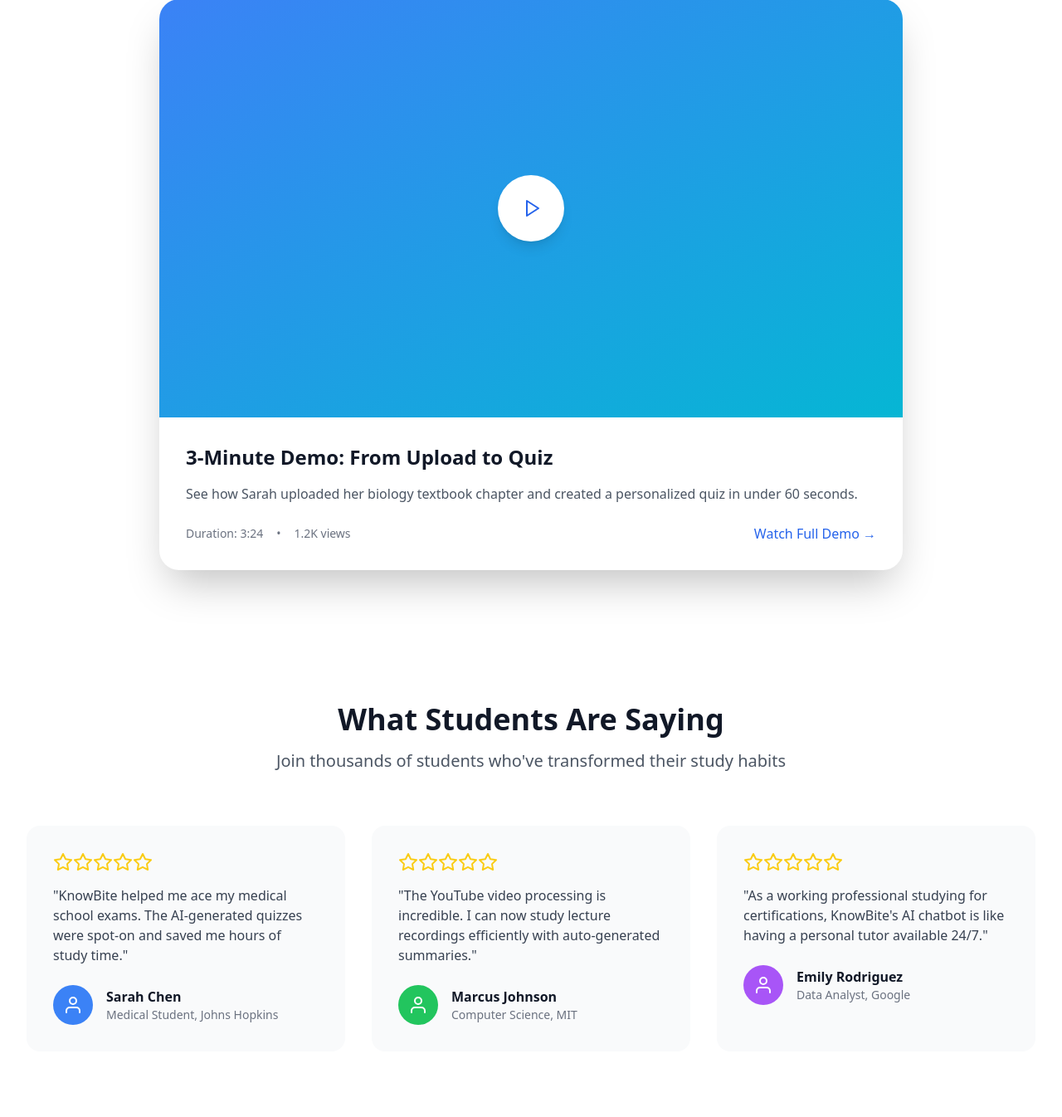
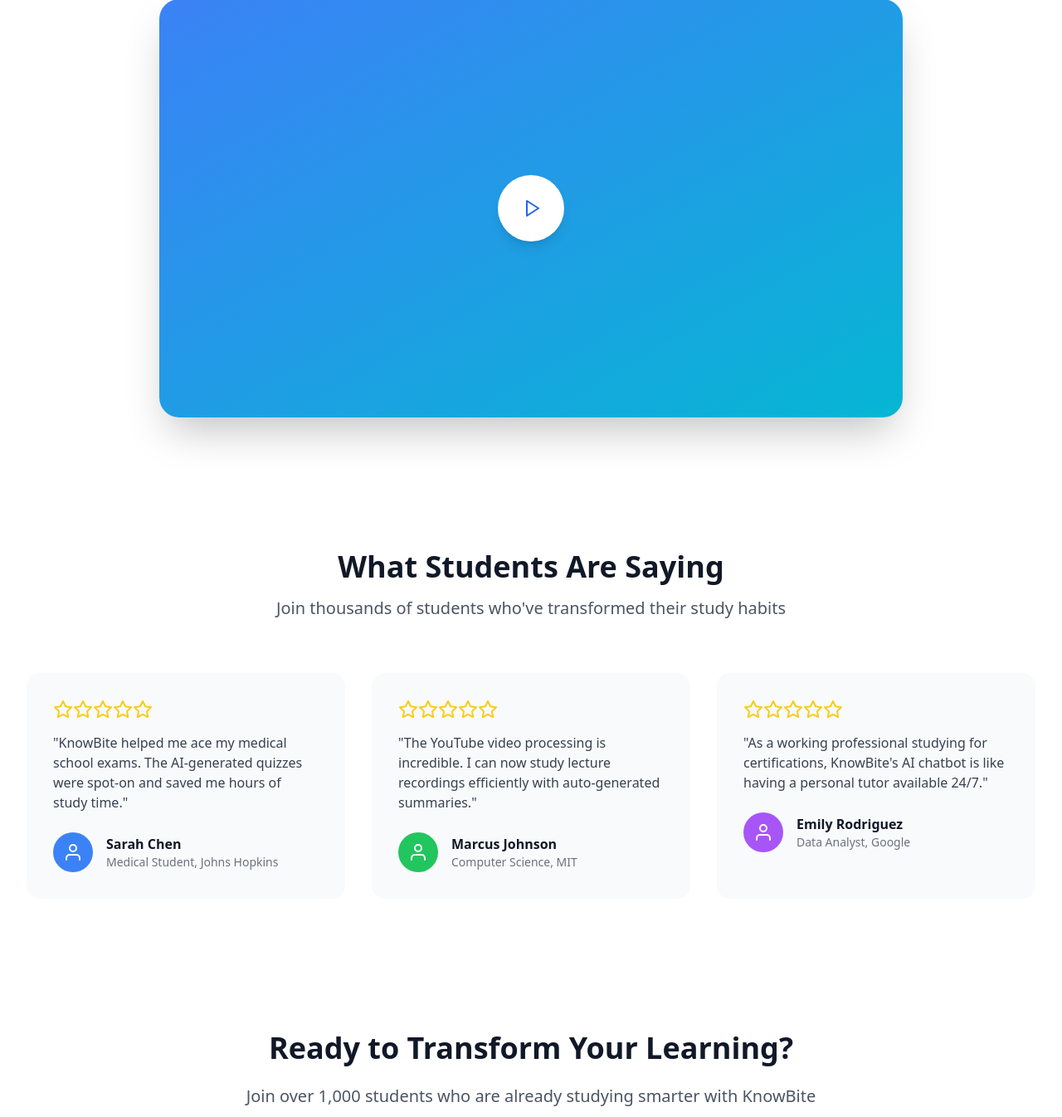
Before and after one commit to jaytech504/KnowBite, a Django app: page / in a window 1280 px wide. Shown: the part 1905-3251 px from the top of the page at 83% size. Run offline with Django 5.2, Linux system fonts and the light colour scheme; some libraries are stand-ins or nearby versions.

Commit message:
Remove demo section content from landing page

```diff
--- a/main_project/knowbite/templates/knowbite/landing_page.html
+++ b/main_project/knowbite/templates/knowbite/landing_page.html
@@ -179,18 +179,7 @@
                         <i data-feather="play" class="text-2xl text-blue-600 ml-1"></i>
                     </button>
                 </div>
-                <div class="p-8">
-                    <h3 class="text-2xl font-semibold text-gray-900 mb-4">3-Minute Demo: From Upload to Quiz</h3>
-                    <p class="text-gray-600 mb-6">See how Sarah uploaded her biology textbook chapter and created a personalized quiz in under 60 seconds.</p>
-                    <div class="flex items-center justify-between">
-                        <div class="flex items-center space-x-4">
-                            <span class="text-sm text-gray-500">Duration: 3:24</span>
-                            <span class="text-sm text-gray-500">•</span>
-                            <span class="text-sm text-gray-500">1.2K views</span>
-                        </div>
-                        <button class="text-blue-600 hover:text-blue-700 font-medium">Watch Full Demo →</button>
-                    </div>
-                </div>
+
             </div>
         </div>
     </section>
```
